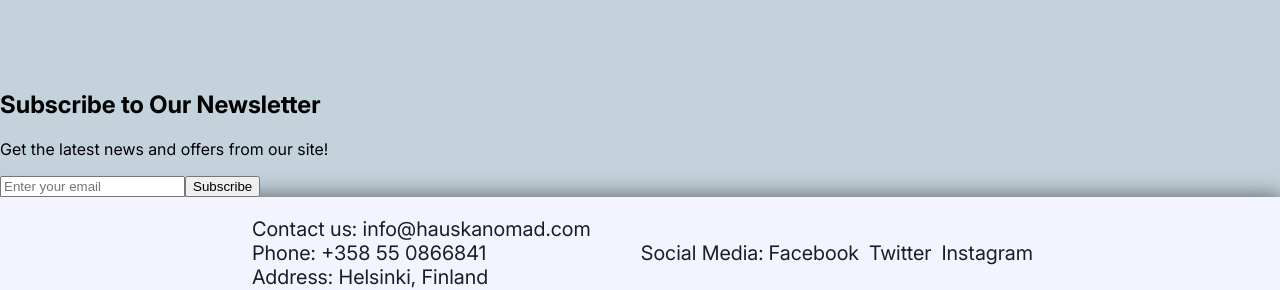
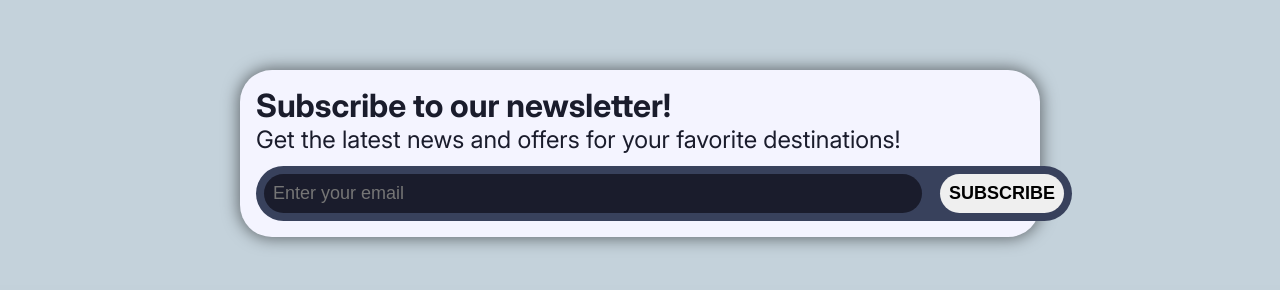
Before and after one commit to Knockingfish/hauskanomad, a React (Create React App) app in the folder client/: page / in a window 1280 px wide. Shown: the part 1002-1292 px from the top of the page. Built offline with nearby package versions, Linux system fonts and the light colour scheme; no server answers.

Commit message:
Home page is complete - barring the unexpected

```diff
--- a/client/src/components/global/CustomFooter.module.css
+++ b/client/src/components/global/CustomFooter.module.css
@@ -9,6 +9,7 @@
   box-shadow: var(--heavy_shadow);
   z-index: 1;
   overflow-x: auto;
+  transition: var(--train);
 }
 
 .foot_container {
--- a/client/src/components/global/CustomHeader.module.css
+++ b/client/src/components/global/CustomHeader.module.css
@@ -7,6 +7,7 @@
   background-color: var(--light1);
   box-shadow: var(--heavy_shadow);
   z-index: 1;
+  transition: var(--train);
 }
 
 .first_section {
--- a/client/src/components/home/DestinationCard.module.css
+++ b/client/src/components/home/DestinationCard.module.css
@@ -14,6 +14,7 @@
   height: 40vh;
   width: 50vh;
   z-index: 1;
+  transition: var(--train);
 }
 
 .destination_card img {
--- a/client/src/components/home/NewsletterSubscription.js
+++ b/client/src/components/home/NewsletterSubscription.js
@@ -1,4 +1,5 @@
 import React, { useState } from "react";
+import styles from "./NewsletterSubscription.module.css"
 
 const NewsletterSubscription = () => {
   const [email, setEmail] = useState("");
@@ -10,16 +11,20 @@ const NewsletterSubscription = () => {
   };
 
   return (
-    <div className="newsletter-subscription">
-      <h2>Subscribe to Our Newsletter</h2>
-      <p>Get the latest news and offers from our site!</p>
+    <div className={styles.newsletter_outer}>
+      <div className={styles.newsletter_inner}>
+        <div className={styles.screamlord}>Subscribe to our newsletter!</div>
+        <div className={styles.pitch}>Get the latest news and offers for your favorite destinations!</div>
+        <div className={styles.newsletter_bar}>
           <input
             type="email"
             placeholder="Enter your email"
             value={email}
             onChange={(e) => setEmail(e.target.value)}
           />
-      <button onClick={handleSubscribe}>Subscribe</button>
+          <button onClick={handleSubscribe}>SUBSCRIBE</button>
+        </div>
+      </div>
     </div>
   );
 };
--- /dev/null
+++ b/client/src/components/home/NewsletterSubscription.module.css
@@ -0,0 +1,60 @@
+.newsletter_outer {
+  display: flex;
+  flex-direction: row;
+  align-items: center;
+  justify-content: center;
+  margin: 0em 0em 5em 0em;
+  transition: var(--train);
+}
+
+.newsletter_inner {
+  display: flex;
+  flex-direction: column;
+  align-items: baseline;
+  justify-content: baseline;
+  width: 60vw;
+  padding: 1em;
+  border: 0px;
+  border-radius: 2em;
+  color: var(--dark3);
+  background-color: var(--light1);
+  box-shadow: var(--heavy_shadow);
+}
+
+.screamlord {
+  font-size: 2em;
+  font-weight: bold;
+}
+.pitch {
+  font-size: 1.5em;
+  margin: 0em 0em 0.5em 0em;
+}
+
+.newsletter_bar {
+  display: flex;
+  flex-direction: row;
+  align-items: baseline;
+  justify-content: baseline;
+  padding: 0.5em;
+  border: 0px;
+  border-radius: 2em;
+  background-color: var(--dark2);
+}
+.newsletter_bar input {
+  outline: none;
+  width: 50vw;
+  padding: 0.5em;
+  border: 0px;
+  border-radius: 2em;
+  color: var(--light1);
+  background-color: var(--dark3);
+  font-size: 1.125em;
+}
+.newsletter_bar button {
+  padding: 0.5em;
+  margin: 0em 0em 0em 1em;
+  border: 0px;
+  border-radius: 2em;
+  font-size: 1.125em;
+  font-weight: bold;
+}
--- a/client/src/components/home/SearchBar.module.css
+++ b/client/src/components/home/SearchBar.module.css
@@ -7,6 +7,7 @@
   background-color: var(--light1);
   box-shadow: var(--heavy_shadow);
   overflow-x: auto;
+  transition: var(--train);
 }
 
 .search_bar {
--- a/client/src/components/home/Slideshow.module.css
+++ b/client/src/components/home/Slideshow.module.css
@@ -4,6 +4,7 @@
   align-items: center;
   justify-content: center;
   background-color: var(--light2);
+  transition: var(--train);
 }
 
 .image_container {
--- a/client/src/components/home/search/GuestRoomCounter.module.css
+++ b/client/src/components/home/search/GuestRoomCounter.module.css
@@ -13,6 +13,7 @@
   background-color: var(--dark3);
   margin: 0.5em;
   box-shadow: var(--light_shadow);
+  transition: var(--train);
 }
 
 .counter_button_left {
--- a/client/src/index.css
+++ b/client/src/index.css
@@ -9,6 +9,7 @@
   --red2: #591f2a;
   --heavy_shadow: 0em 0em 1em 0.1em rgba(0, 0, 0, 0.5);
   --light_shadow: 0em 0em 1em 0.1em rgba(0, 0, 0, 0.25);
+  --train: background-color 0.2s ease;
 }
 
 :root.dark_mode {
@@ -25,7 +26,6 @@
   src: local("InterVariable"), url(./fonts/InterVariable.woff2);
 }
 
-/* Apply the font to elements */
 body {
   font-family: "InterVariable";
   padding: 0;
@@ -34,4 +34,5 @@ body {
   -moz-osx-font-smoothing: grayscale;
   background-color: var(--light2);
   overflow-x: hidden;
+  transition: var(--train);
 }
--- a/client/src/pages/AboutUs.js
+++ b/client/src/pages/AboutUs.js
@@ -11,7 +11,9 @@ function AboutUs() {
 
   return (
     <div>
-      <CustomHeader />
+      <div className={styles.scrollarea}>
+        <CustomHeader className={styles.scrollarea} />
+      </div>
         <div className={styles.about_body}>
           <div className={styles.about_container}>
             <div className={styles.marketing_blurb}>
--- a/client/src/pages/AboutUs.module.css
+++ b/client/src/pages/AboutUs.module.css
@@ -1,3 +1,7 @@
+.scrollarea {
+  overflow-x: auto;
+}
+
 .about_body {
   display: flex;
   justify-content: center;
@@ -6,6 +10,7 @@
   font-size: 20px;
   background-color: var(--light2);
   z-index: -1;
+  transition: var(--train);
 }
 
 .about_container {
--- a/client/src/pages/Home.module.css
+++ b/client/src/pages/Home.module.css
@@ -1,5 +1,6 @@
 .scrollarea {
   overflow: auto;
+  transition: var(--train);
 }
 
 .card_grid {
```
Lines whose indentation alone changed are shown as unchanged.
